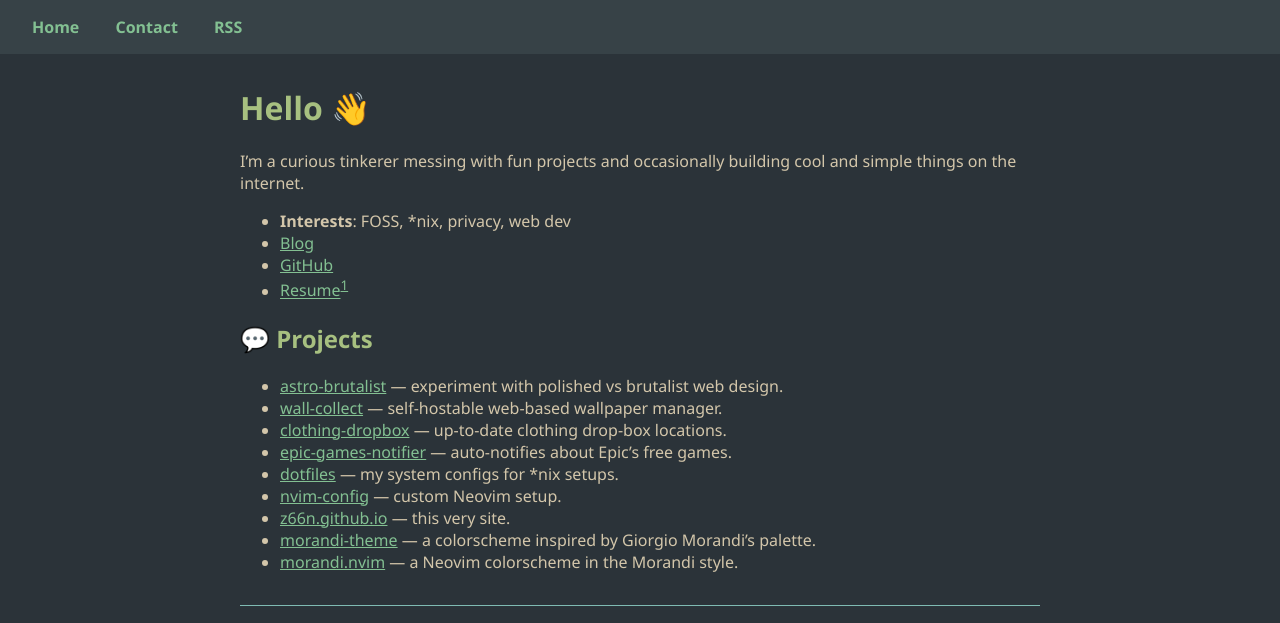
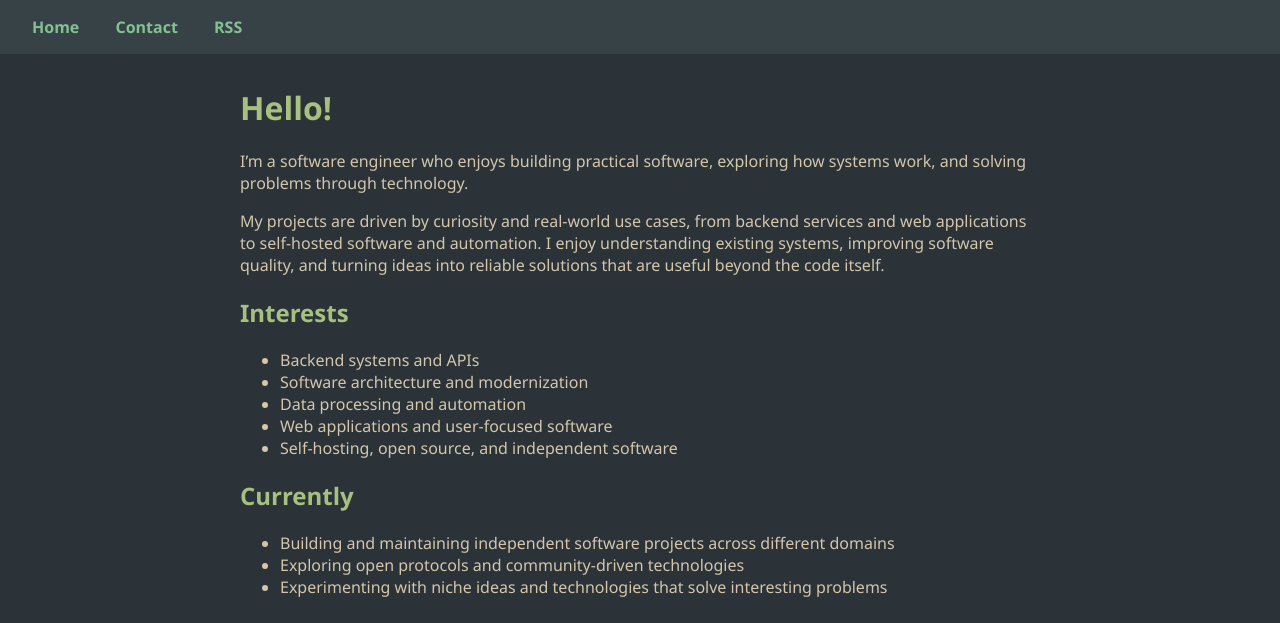
Before and after one commit to z66n/z66n.github.io, a Jekyll site: the page built from index.md, in a window 1280 px wide. Shown: the top 623 px of the page. Built offline with Jekyll 4.4.1, drawn with Linux system fonts in a browser that asks for light colours; some of the changed text lies outside the part shown.

Commit message:
Refactor layout and styles; add head links and update project links

```diff
--- a/_layouts/default.html
+++ b/_layouts/default.html
@@ -10,72 +10,10 @@
   <link rel="apple-touch-icon" sizes="180x180" href="/assets/favicon/apple-touch-icon.png" />
   <link rel="manifest" href="/assets/favicon/site.webmanifest" />
   <link rel="alternate" type="application/rss+xml" title="RSS" href="/feed.xml" />
-  <style>
-    :root {
-      --bg: #2b3339;
-      --fg: #d3c6aa;
-      --dim: #7fbbb3;
-      --accent: #a7c080;
-      --link: #83c092;
-      --code-bg: #3b4349;
-    }
-
-    body {
-      background: var(--bg);
-      color: var(--fg);
-      font-family: 'Segoe UI', sans-serif;
-      margin: 0;
-      padding: 0;
-    }
-
-    header {
-      background: #374247;
-      padding: 1rem;
-      display: flex;
-      justify-content: space-between;
-      align-items: center;
-      flex-wrap: wrap;
-    }
-
-    header nav a {
-      color: var(--link);
-      text-decoration: none;
-      margin: 0 1rem;
-      font-weight: bold;
-    }
-
-    main {
-      max-width: 800px;
-      margin: 2rem auto;
-      padding: 0 1rem;
-    }
-
-    h1, h2, h3 {
-      color: var(--accent);
-    }
-
-    pre, code {
-      background: var(--code-bg);
-      color: var(--fg);
-      padding: 0.5em;
-      border-radius: 5px;
-    }
-
-    pre {
-      overflow-x: auto;
-    }
-
-    a {
-      color: var(--link);
-    }
-
-    hr {
-      border: none;
-      height: 1px;
-      background: var(--dim);
-      margin: 2rem 0;
-    }
-  </style>
+  <link rel="micropub" href="https://indiekit-site.onrender.com/micropub">
+  <link rel="authorization_endpoint" href="https://indiekit-site.onrender.com/auth">
+  <link rel="token_endpoint" href="https://indiekit-site.onrender.com/auth/token">
+  <link rel="stylesheet" href="/assets/style.css">
 </head>
 <body>
   <header>
--- /dev/null
+++ b/assets/script.js
@@ -0,0 +1,14 @@
+document.addEventListener("DOMContentLoaded", function () {
+const base = window.location.origin;
+document.querySelectorAll("a[href]").forEach(link => {
+    const href = link.getAttribute("href");
+
+    const isRelative = href.startsWith('/') || href.startsWith('#');
+    const isSameOrigin = href.startsWith(base);
+
+    if (!isRelative && !isSameOrigin) {
+    link.setAttribute("target", "_blank");
+    link.setAttribute("rel", "noopener noreferrer");
+    }
+});
+});
--- /dev/null
+++ b/assets/style.css
@@ -0,0 +1,64 @@
+:root {
+    --bg: #2b3339;
+    --fg: #d3c6aa;
+    --dim: #7fbbb3;
+    --accent: #a7c080;
+    --link: #83c092;
+    --code-bg: #3b4349;
+}
+
+body {
+    background: var(--bg);
+    color: var(--fg);
+    font-family: 'Segoe UI', sans-serif;
+    margin: 0;
+    padding: 0;
+}
+
+header {
+    background: #374247;
+    padding: 1rem;
+    display: flex;
+    justify-content: space-between;
+    align-items: center;
+    flex-wrap: wrap;
+}
+
+header nav a {
+    color: var(--link);
+    text-decoration: none;
+    margin: 0 1rem;
+    font-weight: bold;
+}
+
+main {
+    max-width: 800px;
+    margin: 2rem auto;
+    padding: 0 1rem;
+}
+
+h1, h2, h3 {
+    color: var(--accent);
+}
+
+pre, code {
+    background: var(--code-bg);
+    color: var(--fg);
+    padding: 0.5em;
+    border-radius: 5px;
+}
+
+pre {
+    overflow-x: auto;
+}
+
+a {
+    color: var(--link);
+}
+
+hr {
+    border: none;
+    height: 1px;
+    background: var(--dim);
+    margin: 2rem 0;
+}
--- a/index.md
+++ b/index.md
@@ -1,29 +1,37 @@
 ---
 layout: default
-title: "Welcome"
+title: "z66n"
 ---
 
-# Hello 👋
+# Hello!
 
-I'm a curious tinkerer messing with fun projects and occasionally building cool and simple things on the internet.
+I'm a software engineer who enjoys building practical software, exploring how systems work, and solving problems through technology.
 
-- **Interests**: FOSS, *nix, privacy, web dev
-- [Blog](/blog)
-- [GitHub](https://github.com/z66n)
-- [Resume](https://registry.jsonresume.org/z66n)[^1]
+My projects are driven by curiosity and real-world use cases, from backend services and web applications to self-hosted software and automation. I enjoy understanding existing systems, improving software quality, and turning ideas into reliable solutions that are useful beyond the code itself.
 
-## 💬 Projects
+## Interests
 
-- [astro-brutalist](https://github.com/z66n/astro-brutalist) — experiment with polished vs brutalist web design.
-- [wall-collect](https://github.com/z66n/wall-collect) — self-hostable web-based wallpaper manager.
-- [clothing-dropbox](https://github.com/z66n/clothing-dropbox) — up-to-date clothing drop-box locations.
-- [epic-games-notifier](https://github.com/z66n/epic-games-notifier) — auto-notifies about Epic’s free games.
-- [dotfiles](https://github.com/z66n/dotfiles) — my system configs for *nix setups.
-- [nvim-config](https://github.com/z66n/nvim-config) — custom Neovim setup.
-- [z66n.github.io](https://github.com/z66n/z66n.github.io) — this very site.
-- [morandi-theme](https://github.com/morandi-theme/morandi-theme) — a colorscheme inspired by Giorgio Morandi’s palette.
-- [morandi.nvim](https://github.com/morandi-theme/morandi.nvim) — a Neovim colorscheme in the Morandi style.
+* Backend systems and APIs
+* Software architecture and modernization
+* Data processing and automation
+* Web applications and user-focused software
+* Self-hosting, open source, and independent software
 
----
+## Currently
 
-[^1]: Disclaimer: this is not a real resume.
+* Building and maintaining independent software projects across different domains
+* Exploring open protocols and community-driven technologies
+* Experimenting with niche ideas and technologies that solve interesting problems
+
+## Technologies
+
+[![Technologies](https://skillicons.dev/icons?i=py,r,js,ts,php,go,java,bash,git,linux,nix,docker,postgres,mysql,react,nextjs,astro,nodejs,deno&perline=7)](https://skillicons.dev)
+
+## Projects
+
+![clothing-dropbox](https://github-stats-extended.vercel.app/api/pin?username=z66n&repo=z66n%2Fclothing-dropbox&theme=transparent)
+![md2bbcode](https://github-stats-extended.vercel.app/api/pin?username=z66n&repo=z66n%2Fmd2bbcode&theme=transparent)
+![no.social](https://github-stats-extended.vercel.app/api/pin?username=z66n&repo=z66n%2Fno.social&theme=transparent)
+![sanming-mahjong](https://github-stats-extended.vercel.app/api/pin?username=z66n&repo=z66n%2Fsanming-mahjong&theme=transparent)
+![wall-collect](https://github-stats-extended.vercel.app/api/pin?username=z66n&repo=z66n%2Fwall-collect&theme=transparent)
+![indielite](https://github-stats-extended.vercel.app/api/pin?username=z66n&repo=z66n%2Findielite&theme=transparent)
```
Also changed, not shown: other parts of _layouts/default.html (+1 -16 lines).
